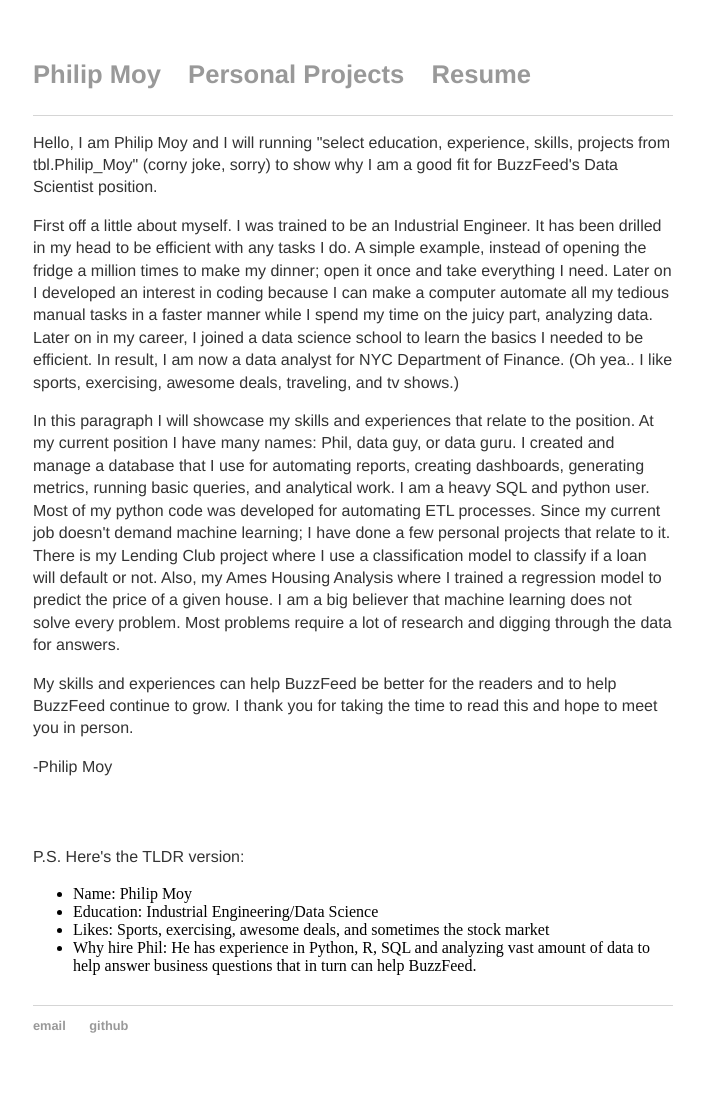
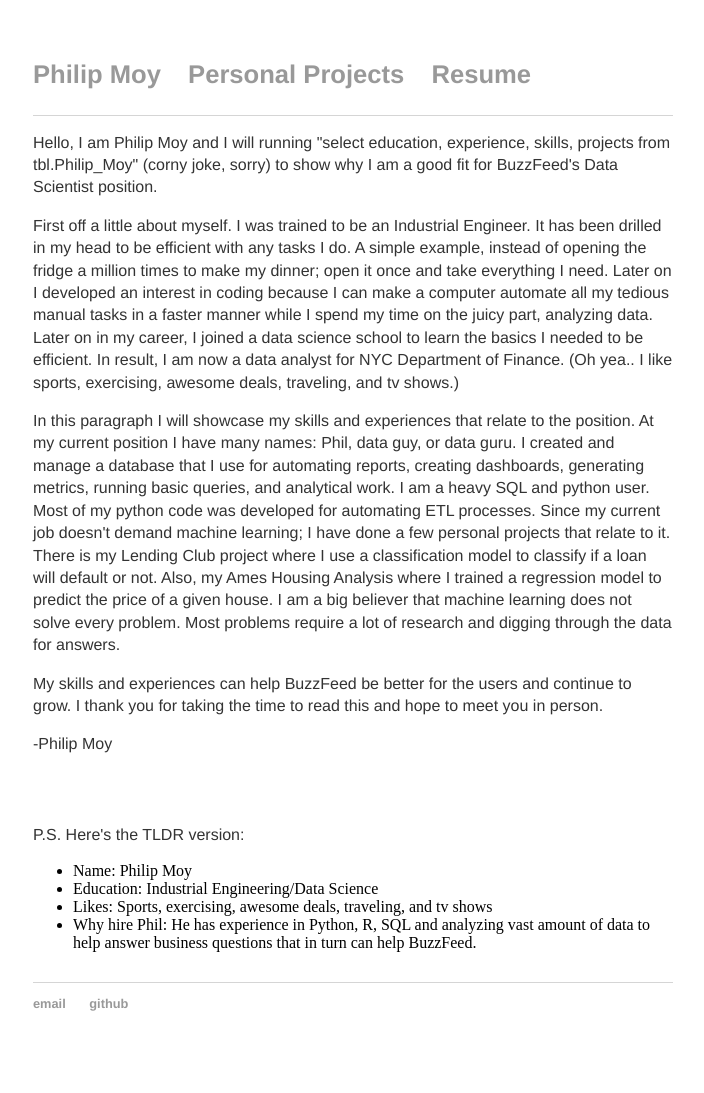
Before and after one commit to moyphilip/moyphilip.github.io, a Jekyll site: the page built from coverletters/buzzfeed/index.html, in a window 1280 px wide. Shown: the whole page, without its empty margins (287-991 px from the left). Built offline with Jekyll 4.4.1, drawn with Linux system fonts in a browser that asks for light colours; after the commit the page ends 1071 px from its top, so only the background shows below that.

Commit message:
Update buzzfeed.html

```diff
--- a/_includes/buzzfeed.html
+++ b/_includes/buzzfeed.html
@@ -19,7 +19,7 @@
 I am a big believer that machine learning does not solve every problem. Most problems require a lot of research and digging through the data for answers.
 </p>
 
-<p>My skills and experiences can help BuzzFeed be better for the readers and to help BuzzFeed continue to grow.
+<p>My skills and experiences can help BuzzFeed be better for the users and continue to grow.
   I thank you for taking the time to read this and hope to meet you in person.</p>
 
 <p>-Philip Moy</p>
@@ -31,7 +31,7 @@
 <ul class="tldr">
 <li>Name: Philip Moy</li>
 <li>Education: Industrial Engineering/Data Science</li>
-<li>Likes: Sports, exercising, awesome deals, and sometimes the stock market</li>
+<li>Likes: Sports, exercising, awesome deals, traveling, and tv shows</li>
 <li>Why hire Phil: He has experience in Python, R, SQL and analyzing vast amount of data to help answer business questions
 that in turn can help BuzzFeed.</li>
 </ul>
```
